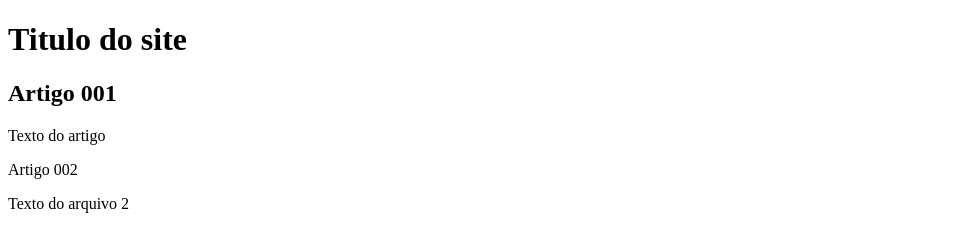
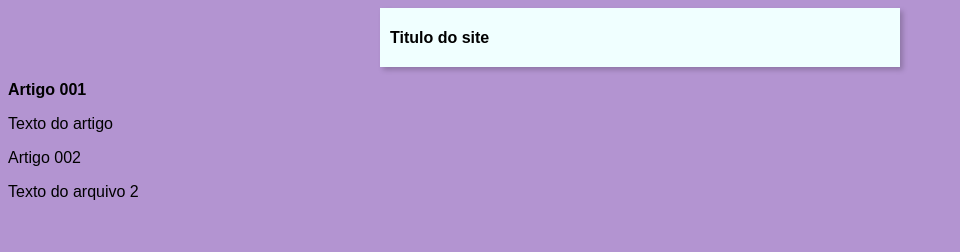
Before and after one commit to leandro-amoedo/Projeto-Site-Curso, a plain HTML site: page index.html in a window 1280 px wide. Shown: the whole page, without its empty margins (0-960 px from the left). Drawn offline with Linux system fonts and the light colour scheme.

Commit message:
inicei o design

```diff
--- /dev/null
+++ b/estilos/style.css
@@ -0,0 +1,16 @@
+*{
+    font-family : Arial, Helvetica, sans-serif;
+    font-size: 16px;
+}
+
+body{
+    background-color: rgb(179, 148, 209);
+}
+
+main{
+    background-color: azure;
+    width: 500px;
+    margin: auto;
+    padding: 10px;
+    box-shadow: 3px 3px 5px rgba(0, 0, 0, 0.205);
+}
--- a/index.html
+++ b/index.html
@@ -5,6 +5,7 @@
     <meta http-equiv="X-UA-Compatible" content="IE=edge">
     <meta name="viewport" content="width=device-width, initial-scale=1.0">
     <title>Titulo site</title>
+    <link rel="stylesheet" href="estilos/style.css">
 </head>
 <body>
     <main>
```
